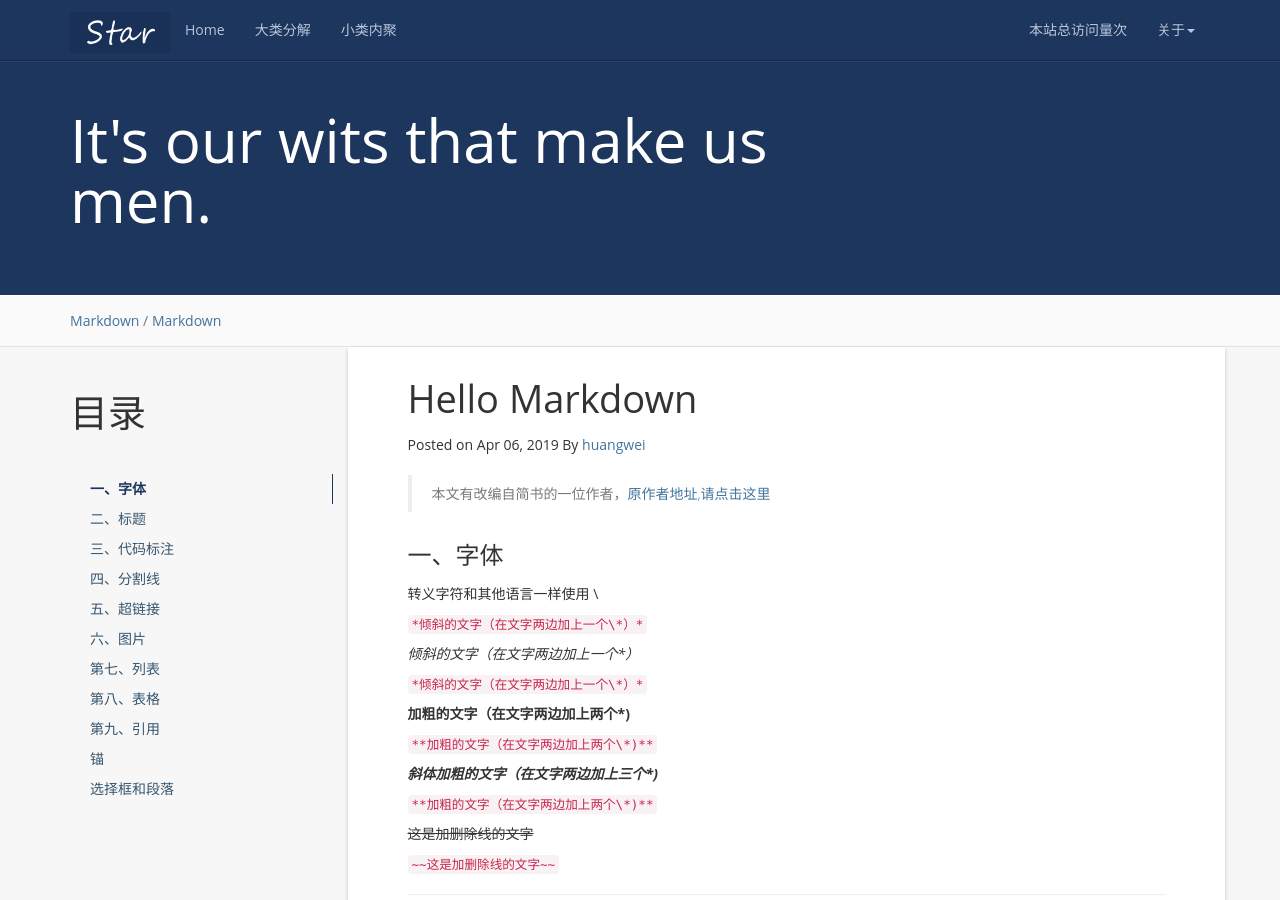
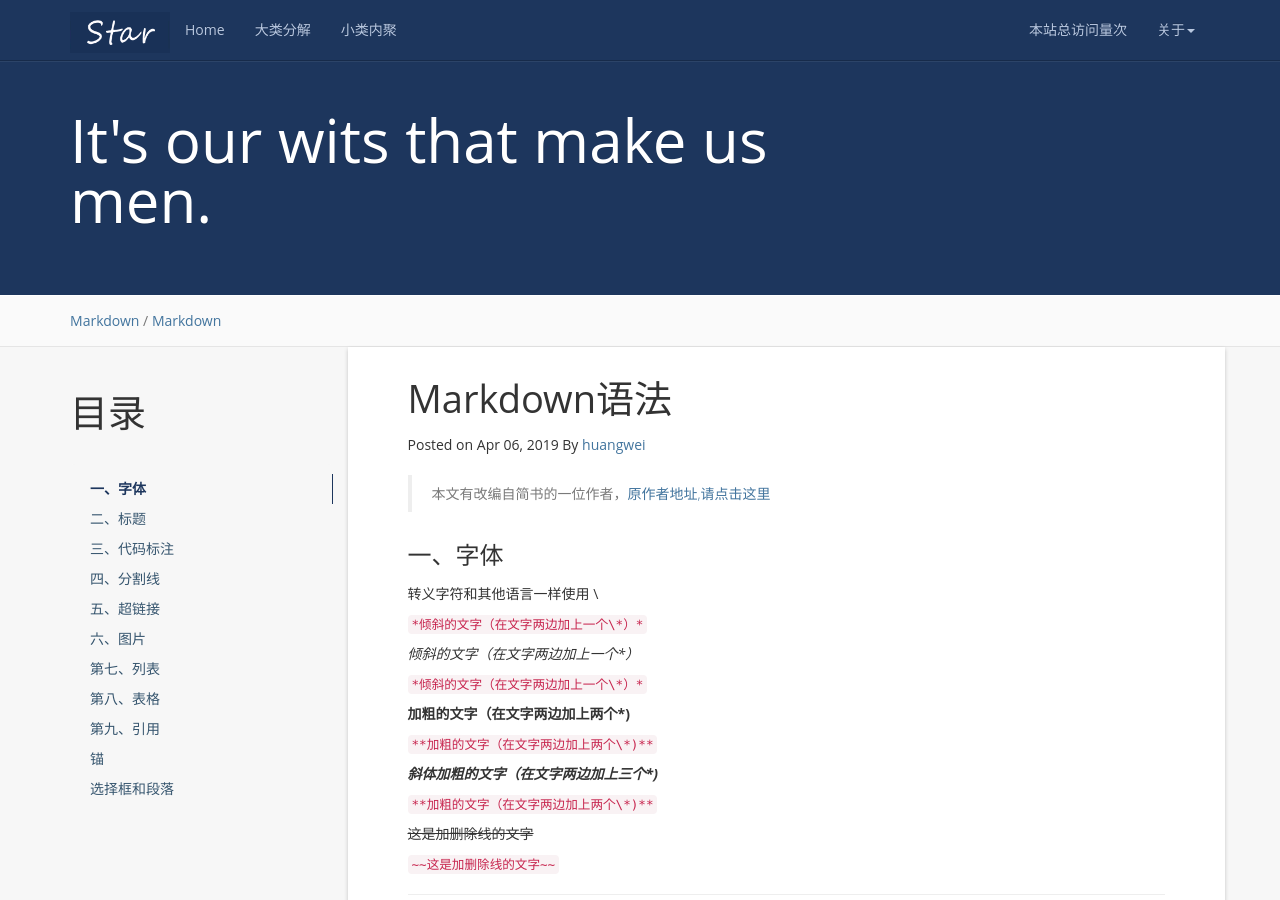
Before and after one commit to mayunmeiyouming/blog, a Jekyll site: the page built from _posts/2019-04-06-markdown.md, in a window 1280 px wide and 900 px high. Built offline with Jekyll 4.4.1, drawn with Linux system fonts in a browser that asks for light colours; nearby versions of some CDN libraries; a script that is not in the unit is left out; comment, search, counter and statistics services are not loaded.

Commit message:
2020-03-19-03

```diff
--- a/_posts/2019-04-06-hello github.md
+++ b/_posts/2019-04-06-markdown.md
@@ -1,6 +1,6 @@
 ---
 layout: post
-title:  "Hello Markdown"
+title:  "Markdown语法"
 date:   2019-04-06 14:00:01 +0800
 categories: Markdown
 tag: Markdown
```
